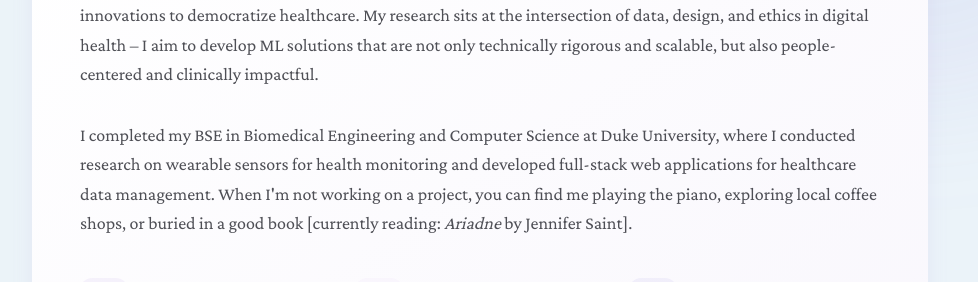
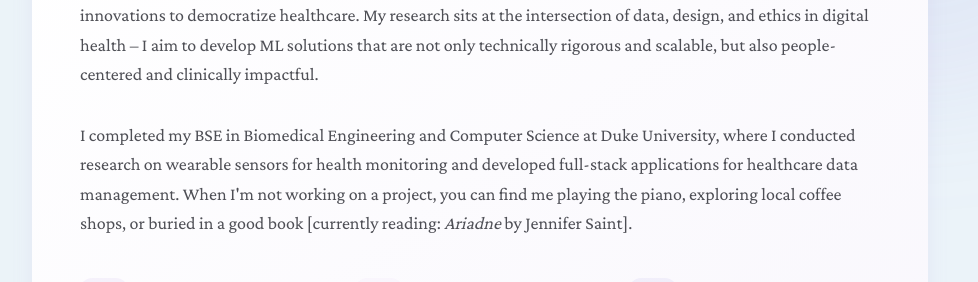
Before and after one commit to sarahhjiang/sarahhjiang.github.io, a React (Vite) app: page / in a window 1280 px wide. Shown: the part 1100-1382 px from the top of the page, without its empty margins (160-1138 px from the left). Built offline with nearby package versions, Linux system fonts and the light colour scheme; the HTML template or start-up script is replaced by a standard one.

Commit message:
removed a word

```diff
--- a/src/components/About.tsx
+++ b/src/components/About.tsx
@@ -27,7 +27,7 @@ const About = () => {
             <p className="text-lg text-foreground/80 leading-relaxed mb-8">
               I completed my BSE in Biomedical Engineering and Computer Science at Duke University,
               where I conducted research on wearable sensors for health monitoring and developed
-              full-stack web applications for healthcare data management. When I'm not working on a project,
+              full-stack applications for healthcare data management. When I'm not working on a project,
               you can find me playing the piano, exploring local coffee shops, or
               buried in a good book [currently reading: <em>Ariadne</em> by Jennifer Saint].
             </p>
```
